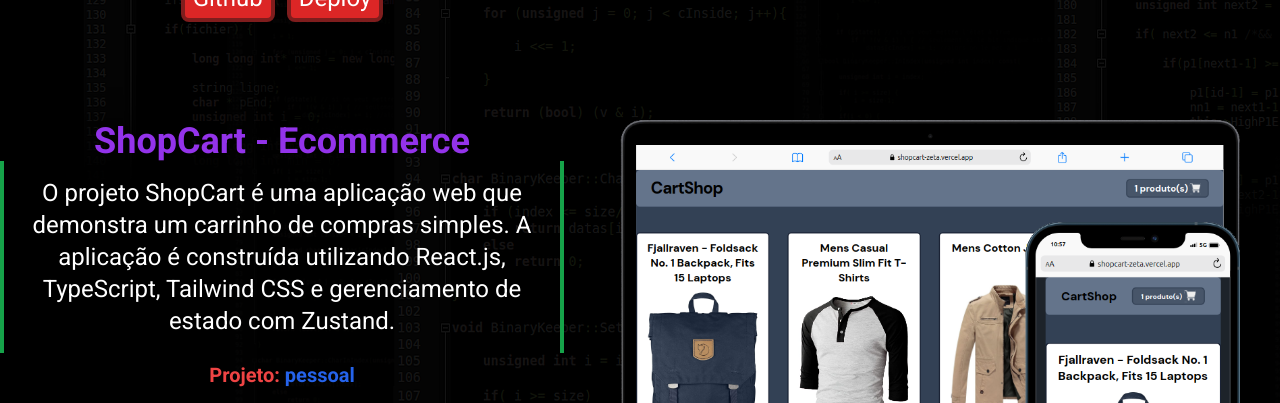
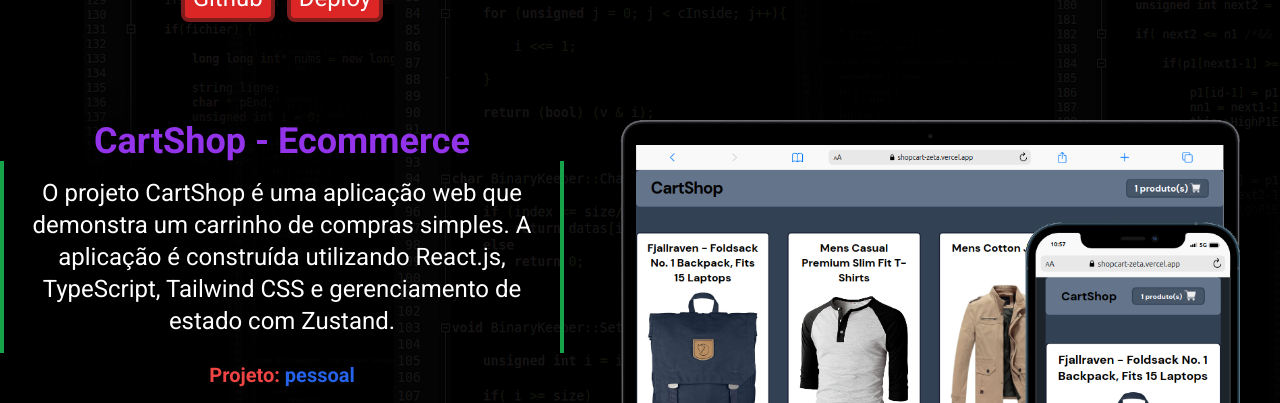
Before and after one commit to cardrocha/Portfolio_developer, a Next.js app: page / in a window 1280 px wide. Shown: the part 2340-2743 px from the top of the page. Built offline with nearby package versions, Linux system fonts and the light colour scheme.

Commit message:
chore: name project

```diff
--- a/src/components/Project.tsx
+++ b/src/components/Project.tsx
@@ -17,9 +17,9 @@
   {
     id: 2,
     image: "/shopcart1.png",
-    title: "ShopCart - Ecommerce",
+    title: "CartShop - Ecommerce",
     description:
-      "O projeto ShopCart é uma aplicação web que demonstra um carrinho de compras simples. A aplicação é construída utilizando React.js, TypeScript, Tailwind CSS e gerenciamento de estado com Zustand.",
+      "O projeto CartShop é uma aplicação web que demonstra um carrinho de compras simples. A aplicação é construída utilizando React.js, TypeScript, Tailwind CSS e gerenciamento de estado com Zustand.",
     project: "pessoal",
     language:
       "React.Js - Typescript - Tailwind CSS - Zustand - LocalStorage - Formik - Yup - React-Input-Mask",
```
